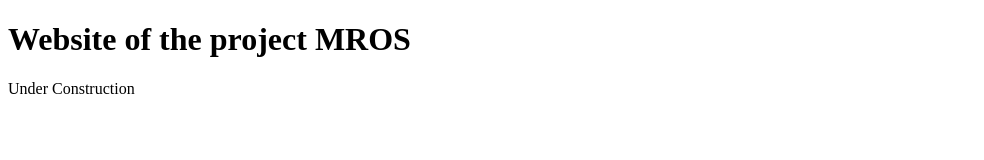
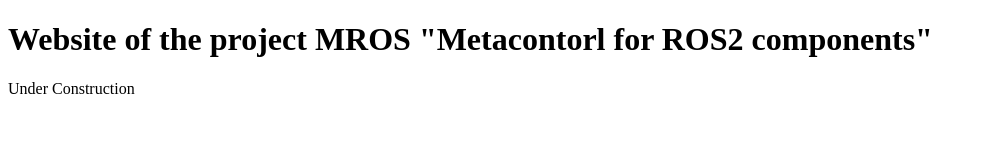
Before and after one commit to MROS-RobMoSys-ITP/MROS-RobMoSys-ITP.github.io, a plain HTML site: page index.html in a window 1280 px wide. Shown: the whole page, without its empty margins (0-984 px from the left). Drawn offline with Linux system fonts and the light colour scheme.

Commit message:
Update index.html

```diff
--- a/index.html
+++ b/index.html
@@ -1,7 +1,7 @@
 <!DOCTYPE html>
 <html>
 <body>
-<h1>Website of the project MROS</h1>
+<h1>Website of the project MROS "Metacontorl for ROS2 components"</h1>
 <p>Under Construction</p>
 </body>
 </html>
```
